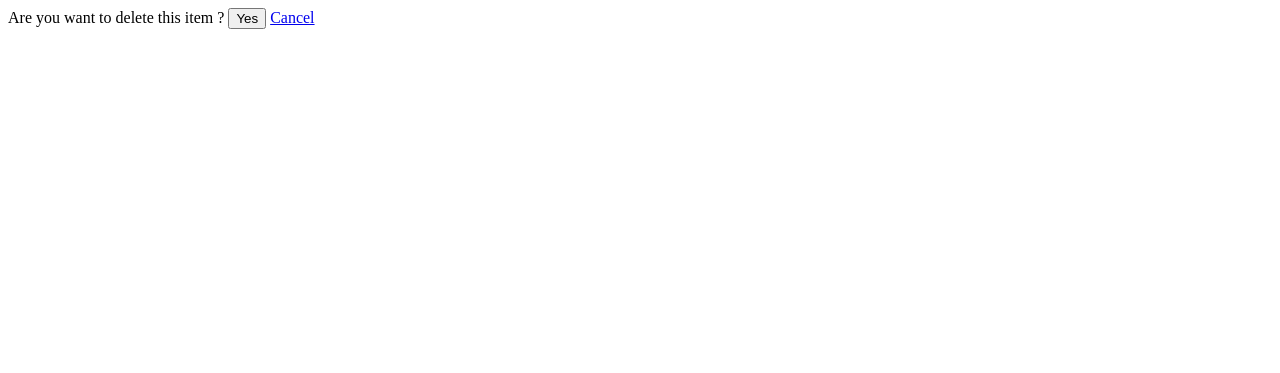
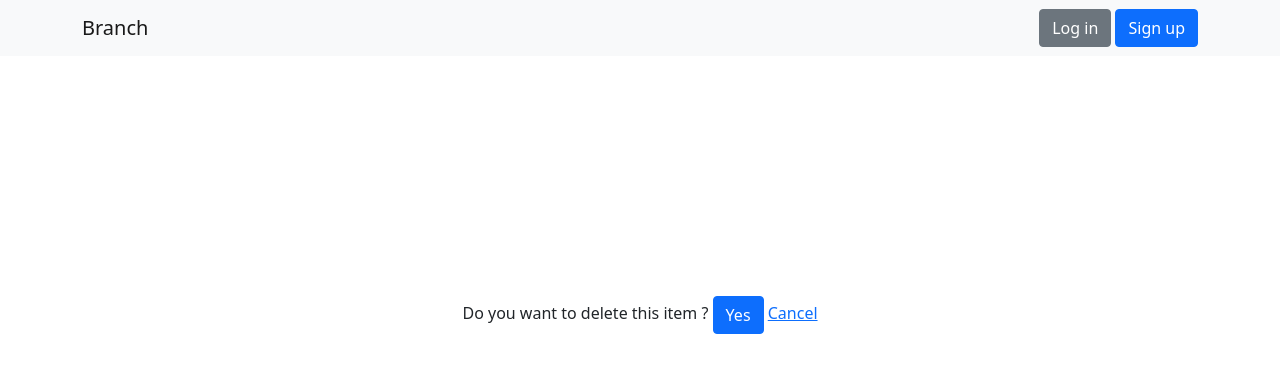
Before and after one commit to chepkiruidorothy/bank, a Django app: template templates/delete.html in a window 1280 px wide. Shown: the top 373 px of the page. Run offline with Django 4.2, Linux system fonts and the light colour scheme; the template is opened without the code that fills it, so the values that code supplies are empty; some libraries are stand-ins or nearby versions.

Commit message:
template views

```diff
--- a/branch/views.py
+++ b/branch/views.py
@@ -45,7 +45,6 @@ def request_loan(request,pk):
     account = get_object_or_404(Account, pk=pk)
     loans = Loan.objects.filter(customer__user=request.user)
     customer = Customer.objects.filter(user=request.user)[0]
-    # amount = Loan.amount
     if request.method == 'POST':
         form = LoanForm(request.POST)
         if form.is_valid():
--- a/templates/cannot_withdraw.html
+++ b/templates/cannot_withdraw.html
@@ -1,14 +1,16 @@
 {% extends 'base.html'%}
 {% block content %}
 
-<div class="container">
+<div class="container d-flex justify-content-center">
+  <div class="d-flex flex-column">
+        <div style="height:30vh" class=""></div>
   <form class="" action="" method="post">
       {% csrf_token %}
       <h1>Cannot withdraw!!! Your balance is low</h1>
       <a href = "{% url 'home'%}" type="submit" name="button">Home</a>
   </form>
 </div>
-
+</div>
 
 
 {% endblock %}
--- a/templates/create.html
+++ b/templates/create.html
@@ -9,7 +9,7 @@
         <!-- Security token by Django -->
         {% csrf_token %}
 
-        Are you want create an account? ?
+        Do you want create an account? ?
         <input class="btn btn-primary" type="submit" value="Yes" />
         <a href="{% url 'home'%}">Cancel </a>
     </form>
--- a/templates/delete.html
+++ b/templates/delete.html
@@ -1,10 +1,19 @@
-<div class="main">
-    <!-- Create a Form -->
+
+{% extends 'base.html' %}
+{% block content %}
+<div class="container d-flex justify-content-center">
+<div class="d-inline-flex justify-content-center flex-column ">
+  <div style="height:30vh">
+
+  </div>
     <form method="POST">
         <!-- Security token by Django -->
         {% csrf_token %}
-        Are you want to delete this item ?
-        <input type="submit" value="Yes" />
-        <a href="/">Cancel </a>
+
+          Do you want to delete this item ?
+        <input class="btn btn-primary" type="submit" value="Yes" />
+        <a href="{% url 'home'%}">Cancel </a>
     </form>
 </div>
+</div>
+{% endblock%}
--- a/templates/deposited.html
+++ b/templates/deposited.html
@@ -1,6 +1,8 @@
 {% extends 'base.html' %}
 {% block content %}
-<div class="container">
+<div class="container d-flex justify-content-center">
+  <div class="d-flex flex-column">
+      <div style="height:30vh" class=""></div>
   <form class="" action="" method="post">
     <h1>Transaction complete. Your balance is {{balance}}</h1>
 
@@ -8,4 +10,5 @@
   </form>
 
 </div>
+</div>
 {% endblock %}
--- a/templates/statement.html
+++ b/templates/statement.html
@@ -3,7 +3,7 @@
 <div class="container">
   <form class="" action="" method="post">
 <h1>Your current balance is {{account.balance}}</h1>
-
+<a href = "{% url 'home'%}" type="submit" name="button">Home</a>
     <table class="table">
       <thead>
         <tr>
@@ -24,7 +24,7 @@
         {% endfor %}
       </tbody>
     </table>
-<a href = "{% url 'home'%}" type="submit" name="button">Home</a>
+
   </form>
 
 </div>
--- a/templates/withdraw.html
+++ b/templates/withdraw.html
@@ -10,7 +10,6 @@
          <button class="mt-3 btn btn-primary btn-block" type="submit" name="button">Withdraw</button>
        </div>
     </form>
-
 </div>
 </div>
 {% endblock%}
```
Also changed, not shown: templates/created.html (+13 -6 lines), templates/withdrawn.html (+5 -2 lines), db.sqlite3.
